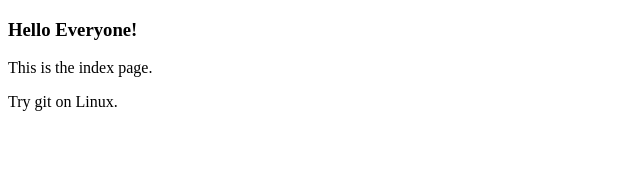
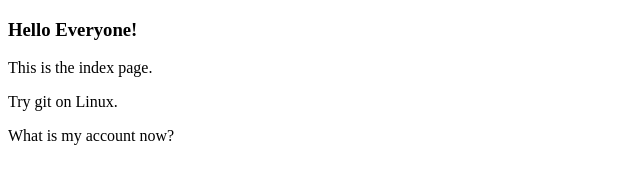
Before and after one commit to gavinhub/gavinhub.github.io, a plain HTML site: page index.html in a window 1280 px wide. Shown: the whole page, without its empty margins (0-640 px from the left). Drawn offline with Linux system fonts and the light colour scheme.

Commit message:
new keygen

```diff
--- a/index.html
+++ b/index.html
@@ -8,5 +8,6 @@
 	<h3>Hello Everyone!</h3>
 	<p>This is the index page.</p>
   <p>Try git on Linux.</p>
+  <p>What is my account now?</p>
 </body>
 </html>
```
